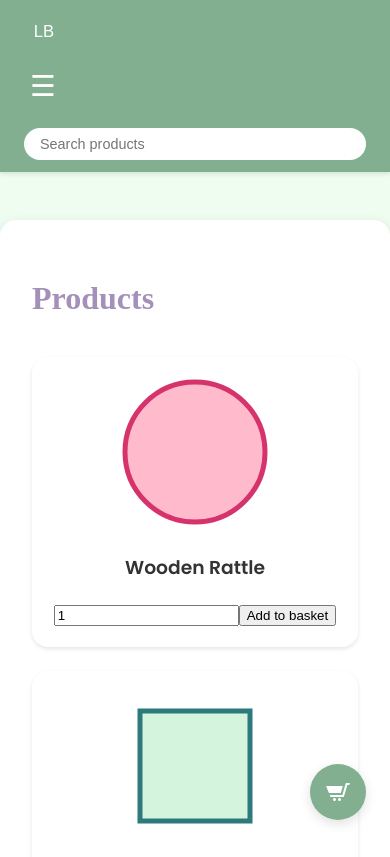
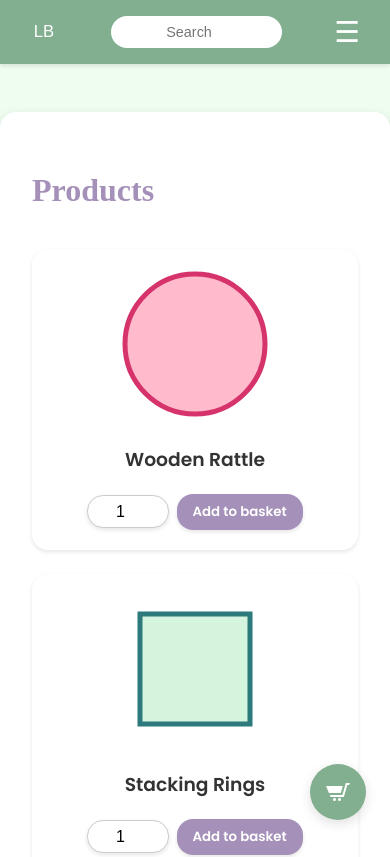
Before and after one commit to potatozepp/Lillabjorn, a Next.js app: page /products in a window 390 px wide. Shown: the top 857 px of the page. Built offline with nearby package versions, Linux system fonts and the light colour scheme; a web font is replaced by a local one.

Commit message:
update optics of basket and products etc

```diff
--- a/components/BasketIcon.js
+++ b/components/BasketIcon.js
@@ -17,24 +17,27 @@ export default function BasketIcon() {
           <path d="M10 19.5c0 .829-.672 1.5-1.5 1.5s-1.5-.671-1.5-1.5c0-.828.672-1.5 1.5-1.5s1.5.672 1.5 1.5zm3.5-1.5c-.828 0-1.5.671-1.5 1.5s.672 1.5 1.5 1.5 1.5-.671 1.5-1.5c0-.828-.672-1.5-1.5-1.5zm1.336-5l1.977-7h-16.813l2.938 7h11.898zm4.969-10l-3.432 12h-12.597l.839 2h13.239l3.474-12h1.929l.743-2h-4.195z"/>
         </svg>
       </button>
+
       {open && (
         <div className="basket">
           {items.length === 0 ? (
-            <p>Your basket is empty.</p>
+            <p className="empty-message">Your basket is empty.</p>
           ) : (
             <>
               <ul>
                 {items.map(item => (
-                  <li key={item.id}>
-                    {item.name}{' '}
-                    <button onClick={() => decrementItem(item.id)}>-</button>
-                    <span> {item.quantity} </span>
-                    <button onClick={() => incrementItem(item.id)}>+</button>
-                    <button onClick={() => removeItem(item.id)}>x</button>
+                  <li key={item.id} className="basket-item">
+                    <span className="item-name">{item.name}</span>
+                    <div className="qty-controls">
+                      <button onClick={() => decrementItem(item.id)}>-</button>
+                      <span>{item.quantity}</span>
+                      <button onClick={() => incrementItem(item.id)}>+</button>
+                      <button onClick={() => removeItem(item.id)} className="remove-btn">x</button>
+                    </div>
                   </li>
                 ))}
               </ul>
-              <Link href="/checkout">Checkout</Link>
+              <Link href="/checkout" className="checkout-link">Checkout</Link>
             </>
           )}
         </div>
--- a/components/Menu.js
+++ b/components/Menu.js
@@ -14,7 +14,7 @@ export default function Menu() {
         <input
           type="search"
           name="q"
-          placeholder="Search products"
+          placeholder="Search"
           aria-label="Search"
         />
       </form>
--- a/package.json
+++ b/package.json
@@ -13,7 +13,8 @@
   "dependencies": {
     "next": "latest",
     "react": "latest",
-    "react-dom": "latest"
+    "react-dom": "latest",
+    "react-icons": "^5.5.0"
   },
   "devDependencies": {
     "@testing-library/jest-dom": "^6.6.3",
--- a/pages/products.js
+++ b/pages/products.js
@@ -3,8 +3,9 @@ import Menu from '../components/Menu'
 import FadeInSection from '../components/FadeInSection'
 import { useRouter } from 'next/router'
 import Image from 'next/image'
-import { useState } from 'react'
+import { useState, useEffect } from 'react'
 import { useBasket } from '../components/BasketContext'
+import { FaCheckCircle } from 'react-icons/fa'
 
 const products = [
   { id: 1, name: 'Wooden Rattle', image: '/sample1.svg' },
@@ -18,9 +19,16 @@ export default function Products() {
   const router = useRouter()
   const { addItem } = useBasket()
   const [quantities, setQuantities] = useState({})
+  const [showCheck, setShowCheck] = useState(false)
 
   const handleQty = (id, value) =>
     setQuantities(q => ({ ...q, [id]: Math.max(1, value) }))
+
+  const handleAdd = (product, quantity) => {
+    addItem(product, quantity)
+    setShowCheck(true)
+    setTimeout(() => setShowCheck(false), 800)
+  }
 
   const query = router.query.q ? String(router.query.q).toLowerCase() : ''
   const filtered = products.filter(p => p.name.toLowerCase().includes(query))
@@ -39,20 +47,27 @@ export default function Products() {
               <div key={p.id} className="card">
                 <Image src={p.image} alt={p.name} width={150} height={150} />
                 <h3>{p.name}</h3>
+                <form onSubmit={e => e.preventDefault()}>
                   <input
                     type="number"
                     min="1"
                     value={quantities[p.id] || 1}
                     onChange={e => handleQty(p.id, parseInt(e.target.value))}
                   />
-                <button onClick={() => addItem(p, quantities[p.id] || 1)}>
+                  <button onClick={() => handleAdd(p, quantities[p.id] || 1)}>
                     Add to basket
                   </button>
+                </form>
               </div>
             ))}
           </div>
           {filtered.length === 0 && <p>No products found.</p>}
         </FadeInSection>
+
+        {/* ✅ Done animation */}
+        <div className={`added-checkmark ${showCheck ? 'show' : ''}`}>
+          <FaCheckCircle />
+        </div>
       </main>
     </div>
   )
--- a/styles/globals.css
+++ b/styles/globals.css
@@ -132,6 +132,44 @@ h2 {
   box-shadow: var(--shadow-md);
 }
 
+.card form {
+  display: flex;
+  gap: 0.5rem;
+  justify-content: center;
+  align-items: center;
+  margin-top: 1rem;
+  flex-wrap: wrap;
+}
+
+.card input[type="number"] {
+  width: 60px;
+  padding: 0.4rem 0.6rem;
+  border: 1px solid #ccc;
+  border-radius: var(--corner-radius);
+  font-size: 1rem;
+  text-align: center;
+  box-shadow: var(--shadow-sm);
+}
+
+.card button {
+  background-color: var(--primary-color);
+  color: var(--white-color);
+  border: none;
+  padding: 0.5rem 1rem;
+  border-radius: var(--corner-radius);
+  font-weight: 600;
+  font-family: var(--font-family);
+  cursor: pointer;
+  transition: background-color 0.3s ease, transform 0.2s ease;
+  box-shadow: var(--shadow-sm);
+}
+
+.card button:hover {
+  background-color: #8b79a2;
+  transform: translateY(-2px);
+}
+
+
 .image-grid {
   column-count: 4;
   column-gap: 1rem;
@@ -234,10 +272,96 @@ h2 {
   right: 1.5rem;
   background: var(--white-color);
   border-radius: var(--corner-radius);
-  padding: 1rem;
+  padding: 1rem 1.25rem;
   box-shadow: var(--shadow-md);
   z-index: 20;
+  min-width: 260px;
+  font-size: 0.95rem;
 }
+
+.basket ul {
+  list-style: none;
+  padding: 0;
+  margin: 0 0 1rem 0;
+}
+
+.basket-item {
+  display: flex;
+  flex-direction: column;
+  margin-bottom: 0.75rem;
+}
+
+.basket-item .item-name {
+  font-weight: 600;
+  color: #444;
+  margin-bottom: 0.25rem;
+}
+
+.qty-controls {
+  display: flex;
+  align-items: center;
+  gap: 0.4rem;
+  flex-wrap: wrap;
+}
+
+.qty-controls button {
+  background-color: var(--primary-color);
+  color: var(--white-color);
+  border: none;
+  border-radius: 999px;
+  padding: 0.3rem 0.7rem;
+  font-size: 0.9rem;
+  cursor: pointer;
+  box-shadow: var(--shadow-sm);
+  transition: background-color 0.2s ease;
+}
+
+.qty-controls button:hover {
+  background-color: #8b79a2;
+}
+
+.qty-controls span {
+  min-width: 1.5rem;
+  text-align: center;
+  display: inline-block;
+}
+
+.remove-btn {
+  background-color: transparent;
+  color: #999;
+  padding: 0.2rem 0.5rem;
+  font-size: 0.8rem;
+  border: 1px solid #ddd;
+}
+
+.remove-btn:hover {
+  color: #c00;
+  border-color: #c00;
+}
+
+.checkout-link {
+  display: inline-block;
+  background-color: var(--accent-color);
+  color: white;
+  padding: 0.5rem 1rem;
+  border-radius: var(--corner-radius);
+  font-weight: 600;
+  text-decoration: none;
+  text-align: center;
+  width: calc(100% - 2rem);
+  transition: background-color 0.3s ease;
+}
+
+.checkout-link:hover {
+  background-color: #6f9f7c;
+}
+
+.empty-message {
+  text-align: center;
+  color: #888;
+  font-style: italic;
+}
+
 
 /* Animation */
 .fade-in-section {
@@ -250,6 +374,26 @@ h2 {
   opacity: 1;
   transform: none;
 }
+
+.added-checkmark {
+  position: fixed;
+  top: 50%;
+  left: 50%;
+  font-size: 10rem;
+  color: var(--accent-color);
+  opacity: 0;
+  z-index: 999;
+  pointer-events: none;
+  transition-duration: 0.4s;
+
+}
+
+.added-checkmark.show {
+  opacity: 0.25;
+  transition-duration: 0.4s;
+}
+
+
 
 @media (max-width: 1024px) {
   .image-grid {
@@ -279,18 +423,17 @@ h2 {
   }
 
   .menu .search {
-    width: 100%;
-    order: 3;
-    margin-top: 0.5rem;
+    width: 50%;
   }
 
   .menu .search input {
     width: 100%;
+    text-align: center;
   }
 
   .menu {
-    flex-direction: column;
-    align-items: flex-start;
+    align-items: center;
+    justify-content: space-between;
   }
    .image-grid {
     column-count: 2;
```
Also changed, not shown: 1 other file (tests, documents, lock files or other folders). Lines whose indentation alone changed are shown as unchanged.
